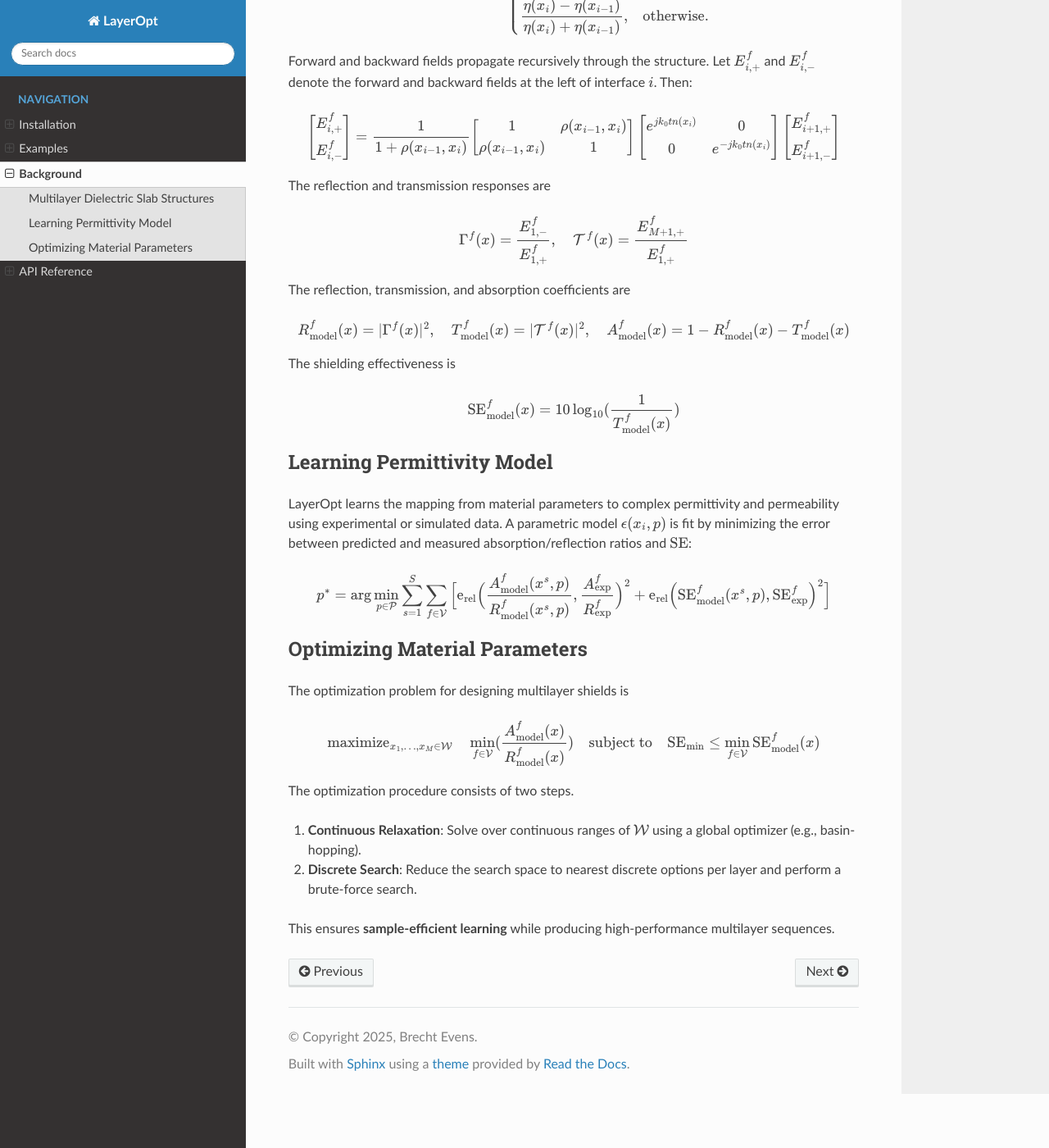
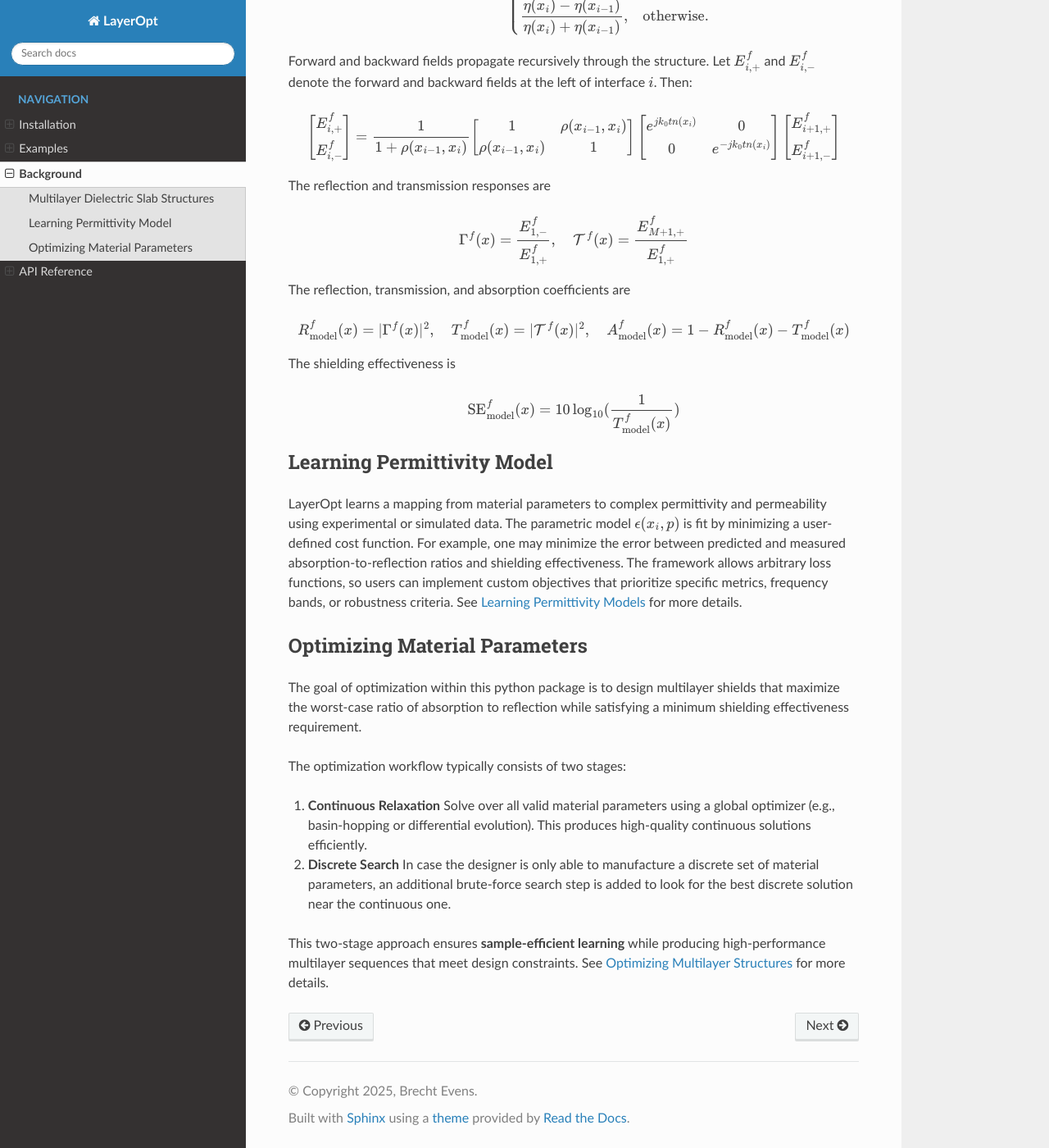
Before and after one commit to brechtevens/LayerOpt, a Sphinx documentation site: the page built from docs/background.rst, in a window 1280 px wide and 1400 px high, scrolled down 624 px. Shown: the whole window at 82% size. Built offline with Sphinx 7.4.7 and the Read the Docs theme 3.1.0, drawn with Linux system fonts in a browser that asks for light colours.

Commit message:
Updated docs learning and optimizing

```diff
--- a/docs/background.rst
+++ b/docs/background.rst
@@ -63,34 +63,28 @@ The shielding effectiveness is
 Learning Permittivity Model
 ---------------------------
 
-LayerOpt learns the mapping from material parameters to complex permittivity and permeability using experimental or simulated data.
-A parametric model :math:`\epsilon(x_i, p)` is fit by minimizing the error between predicted and measured absorption/reflection ratios and :math:`\text{SE}`:
-
-.. math::
-
-   p^* = \arg\min_{p \in \mathcal P} \sum_{s=1}^S \sum_{f \in \mathcal V}
-   \Big[
-     \text{e}_{\rm rel}\Big(\frac{A_{\rm model}^f(x^s, p)}{R_{\rm model}^f(x^s, p)}, \frac{A_{\rm exp}^f}{R_{\rm exp}^f}\Big)^2
-     +
-     \text{e}_{\rm rel}\Big(\text{SE}_{\rm model}^f(x^s, p), \text{SE}_{\rm exp}^f\Big)^2
-   \Big]
-
+LayerOpt learns a mapping from material parameters to complex permittivity
+and permeability using experimental or simulated data.
+The parametric model :math:`\epsilon(x_i, p)` is fit by minimizing a user-defined cost function.
+For example, one may minimize the error between predicted and measured
+absorption-to-reflection ratios and shielding effectiveness. The framework allows arbitrary loss functions, so users can implement custom objectives that prioritize specific metrics, frequency bands, or robustness criteria.
+See :ref:`learning_permittivity_models` for more details.
 
 Optimizing Material Parameters
 ------------------------------
 
-The optimization problem for designing multilayer shields is
+The goal of optimization within this python package is to design multilayer shields that maximize the worst-case ratio of absorption to reflection while satisfying a minimum shielding effectiveness requirement.
 
-.. math::
+The optimization workflow typically consists of two stages:
 
-     \text{maximize}_{x_1, \dots, x_M \in \mathcal W} \quad
-     \min_{f \in \mathcal{V}} (\frac{A_{\rm model}^f(x)}{R_{\rm model}^f(x)})
-     \quad\text{subject to} \quad
-     \text{SE}_{\rm min} \le \min_{f \in \mathcal{V}} \text{SE}_{\rm model}^f(x)
+1. **Continuous Relaxation**
+   Solve over all valid material parameters using a global optimizer
+   (e.g., basin-hopping or differential evolution). This produces high-quality
+   continuous solutions efficiently.
 
-The optimization procedure consists of two steps.
+2. **Discrete Search**
+   In case the designer is only able to manufacture a discrete set of material parameters, an additional brute-force search step is added to look for the best discrete solution near the continuous one.
 
-1. **Continuous Relaxation**: Solve over continuous ranges of :math:`\mathcal W` using a global optimizer (e.g., basin-hopping).
-2. **Discrete Search**: Reduce the search space to nearest discrete options per layer and perform a brute-force search.
-
-This ensures **sample-efficient learning** while producing high-performance multilayer sequences.
+This two-stage approach ensures **sample-efficient learning** while producing
+high-performance multilayer sequences that meet design constraints.
+See :ref:`optimizing_multilayer_structures` for more details.
--- a/docs/examples.rst
+++ b/docs/examples.rst
@@ -108,6 +108,8 @@ This example demonstrates how to:
    :linenos:
    :caption: Example - Using the ExperimentData class
 
+.. _learning_permittivity_models:
+
 Learning Permittivity Models
 ----------------------------
 
@@ -137,6 +139,8 @@ This example demonstrates how to:
    This illustrates how the choice of cost function affects the predicted coefficients: R is accurately matched, but T and A are not.
    To optimize across all coefficients (T, R, A) and compare, re-run the script using ``cost_fun = learner.cost_coeffs()``.
 
+.. _optimizing_multilayer_structures:
+
 Optimizing Multilayer Structures
 --------------------------------
 
```
